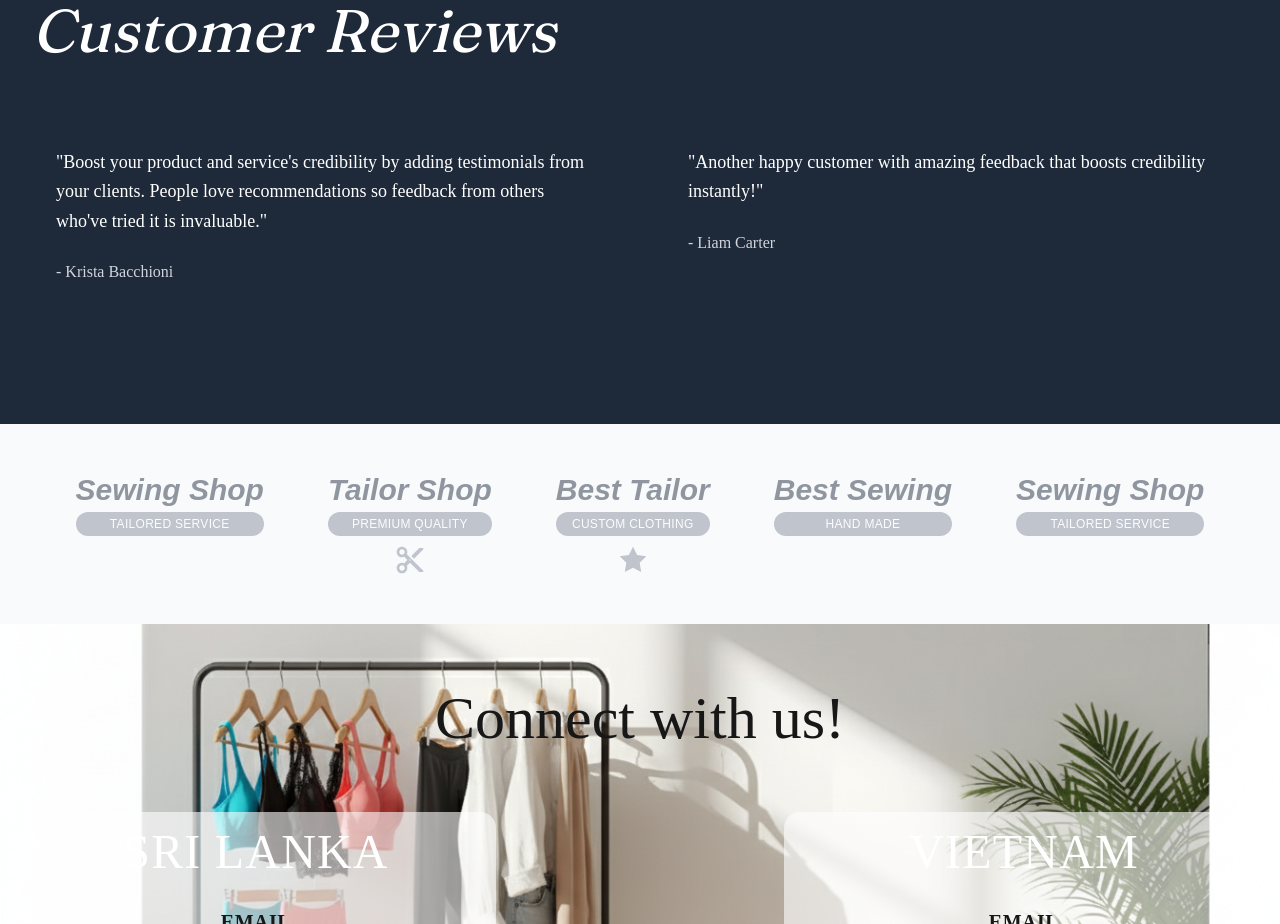
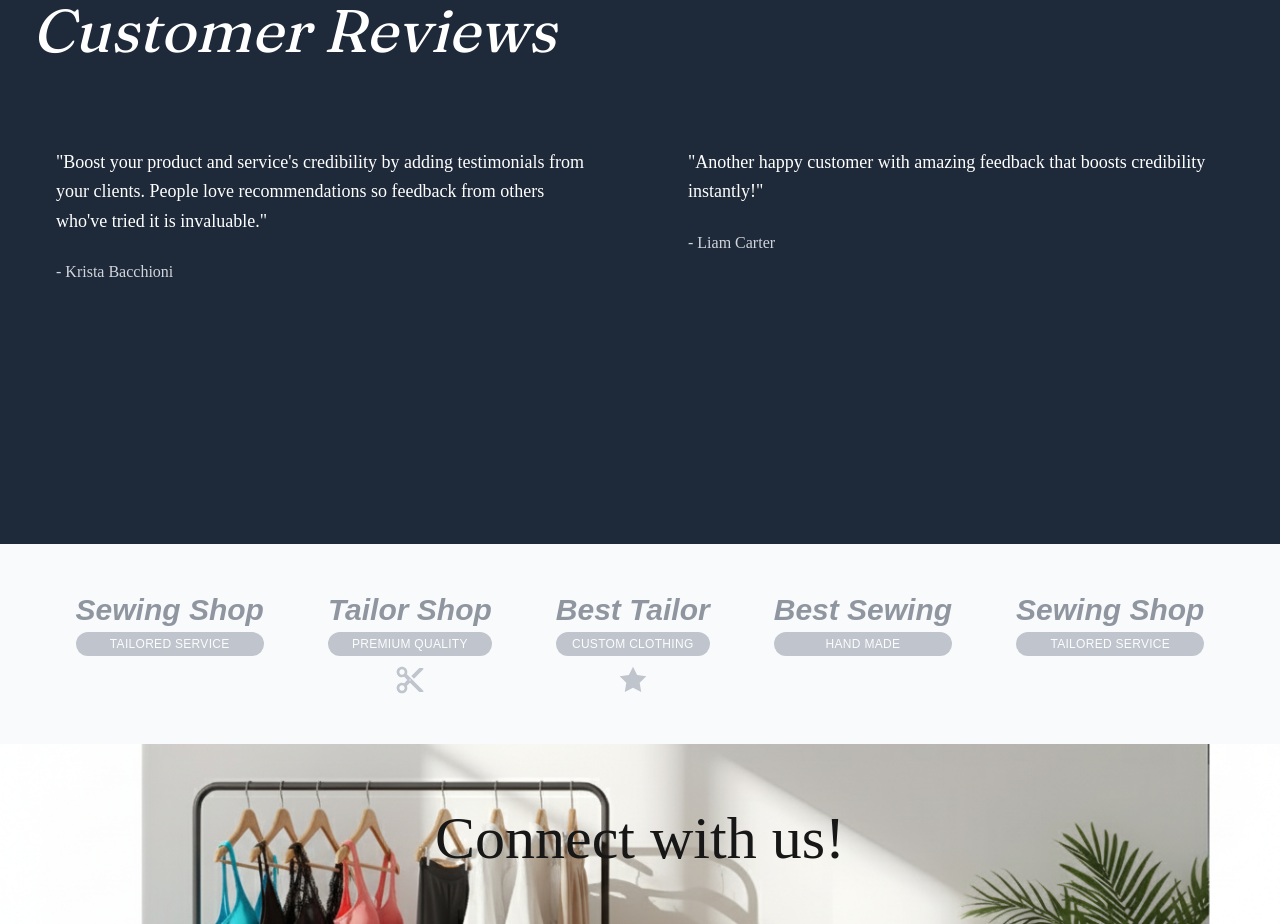
Before and after one commit to Male94/tryst-global, a Next.js app: page / in a window 1280 px wide. Shown: the part 3160-4084 px from the top of the page. Built offline with nearby package versions, Linux system fonts and the light colour scheme.

Commit message:
Update CustomerReviews.tsx

```diff
--- a/src/app/components/CustomerReviews.tsx
+++ b/src/app/components/CustomerReviews.tsx
@@ -78,7 +78,7 @@ export default function CustomerReviews() {
         </h2>
 
         {/* Container must be relative with fixed height */}
-        <div className="relative w-full min-h-[280px]">
+        <div className="relative w-full min-h-[400px]">
           <AnimatePresence custom={direction}>
             <motion.div
               key={currentIndex}
```
